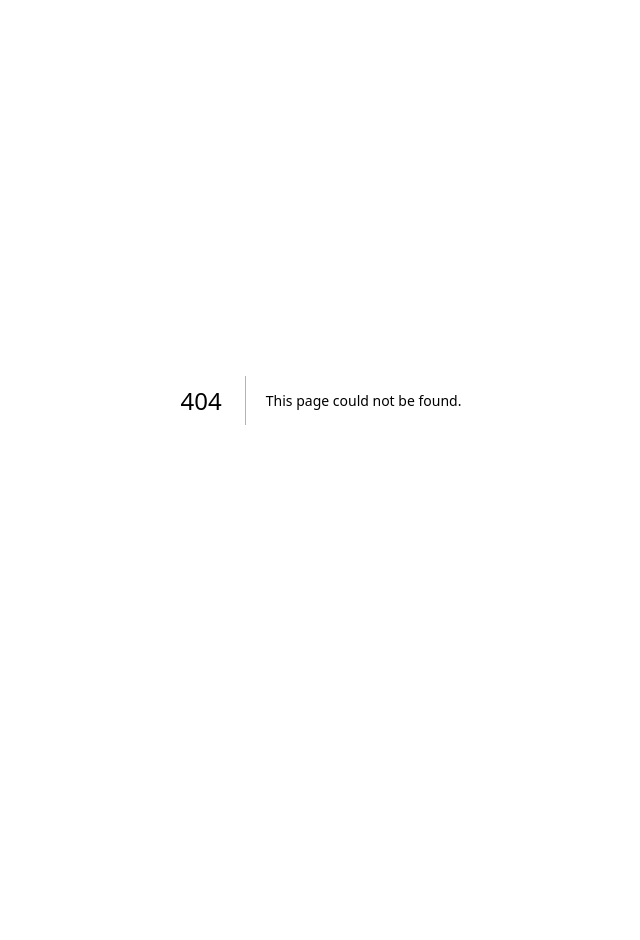
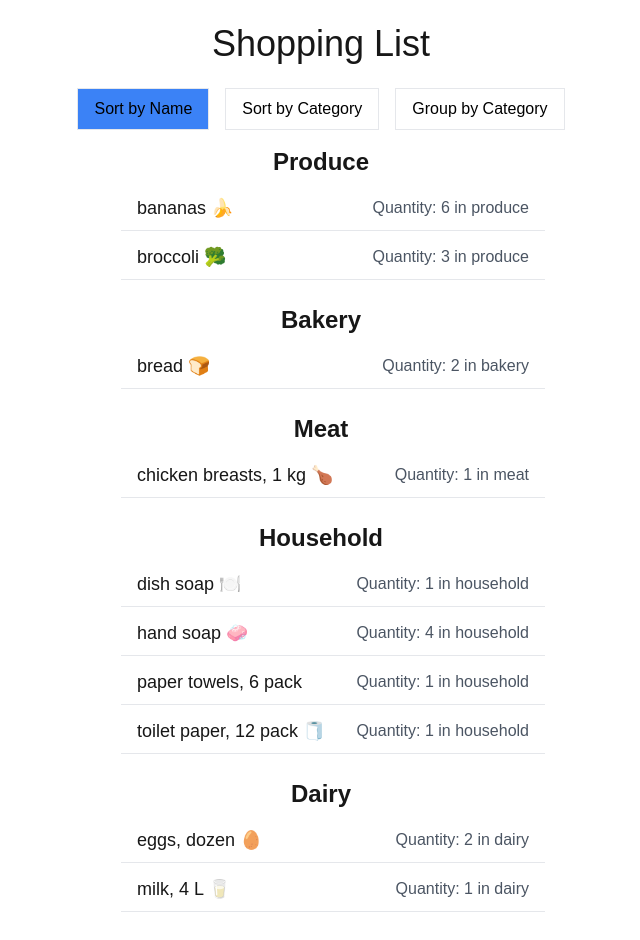
Before and after one commit to nicdraffin/cprg306-assignments, a Next.js app: page /week-6 in a window 1280 px wide. Before the commit this address had no page. Shown: the top 940 px of the page, without its empty margins (319-959 px from the left). Before the commit the page ends 800 px from the top, so only its background shows below. Built offline with nearby package versions, Linux system fonts and the light colour scheme.

Commit message:
Finished Assignment #6
Added item-list, item, items, and page in week-6 folder and completed Shopping List sorting.

```diff
--- a/app/page.js
+++ b/app/page.js
@@ -8,6 +8,7 @@ export default function Home() {
       <Link href="./week-3/" className="underline text-cyan-600 hover:text-cyan-300">Week 3 Page</Link> <br></br>
       <Link href="./week-4/" className="underline text-cyan-600 hover:text-cyan-300">Week 4 Page</Link> <br></br>
       <Link href="./week-5/" className="underline text-cyan-600 hover:text-cyan-300">Week 5 Page</Link> <br></br>
+      <Link href="./week-6/" className="underline text-cyan-600 hover:text-cyan-300">Week 6 Page</Link> <br></br>
     </main>
   );
 }
--- /dev/null
+++ b/app/week-6/item-list.js
@@ -0,0 +1,71 @@
+"use client"
+
+import { useState } from 'react';
+import Item from './item';
+import items from './items.json';
+
+export default function ItemList() {
+  const [sortBy, setSortBy] = useState('name');
+
+  const sortedItems = [...items].sort((a, b) => {
+    if (sortBy === 'name') {
+      return a.name.localeCompare(b.name);
+    } else if (sortBy === 'category') {
+      return a.category.localeCompare(b.category);
+    }
+    return 0;
+  });
+
+  const groupByCategory = (items) => {
+    return items.reduce((acc, item) => {
+      if (!acc[item.category]) {
+        acc[item.category] = [];
+      }
+      acc[item.category].push(item);
+      return acc;
+    }, {});
+  };
+
+  const groupedItems = groupByCategory(sortedItems);
+
+  return (
+    <div className="flex flex-col items-center">
+      <div className="mb-4">
+        <button
+          onClick={() => setSortBy('name')}
+          className={`px-4 py-2 mx-2 border text-black ${sortBy === 'name' ? 'bg-blue-500 text-black' : 'bg-white'}`}
+        >
+          Sort by Name
+        </button>
+        <button
+          onClick={() => setSortBy('category')}
+          className={`px-4 py-2 mx-2 border text-black ${sortBy === 'category' ? 'bg-blue-500 text-black' : 'bg-white'}`}
+        >
+          Sort by Category
+        </button>
+        <button
+          onClick={() => setSortBy('group')}
+          className={`px-4 py-2 mx-2 border text-black ${sortBy === 'group' ? 'bg-blue-500 text-black' : 'bg-white'}`}
+        >
+          Group by Category
+        </button>
+      </div>
+
+      {Object.keys(groupedItems).map(category => (
+        <div key={category} className="w-full max-w-md mb-6">
+          <h2 className="text-2xl font-semibold mb-2 text-center">{category.charAt(0).toUpperCase() + category.slice(1)}</h2>
+          <ul className="ml-6 space-y-1">
+            {groupedItems[category].map(item => (
+              <Item
+                key={item.id}
+                name={item.name}
+                quantity={item.quantity}
+                category={item.category}
+              />
+            ))}
+          </ul>
+        </div>
+      ))}
+    </div>
+  );
+}
--- /dev/null
+++ b/app/week-6/item.js
@@ -0,0 +1,9 @@
+export default function Item({ name, quantity, category }) {
+
+    return (
+      <li className="flex justify-between items-center border-b py-2 px-4">
+        <span className="font-medium text-lg">{name}</span>
+        <span className="text-gray-600">Quantity: {quantity} in {category}</span>
+      </li>
+    );
+  }
--- /dev/null
+++ b/app/week-6/items.json
@@ -0,0 +1,74 @@
+[
+    {
+      "id": "1h2GJKH12gkHG31h1H",
+      "name": "milk, 4 L 🥛",
+      "quantity": 1,
+      "category": "dairy"
+    },
+    {
+      "id": "2KJH3k2j3H1k2J3K1H",
+      "name": "bread 🍞",
+      "quantity": 2,
+      "category": "bakery"
+    },
+    {
+      "id": "3h2KJH3k2j3H1k2J3",
+      "name": "eggs, dozen 🥚",
+      "quantity": 2,
+      "category": "dairy"
+    },
+    {
+      "id": "4k2J3K1H2GJKH12gk",
+      "name": "bananas 🍌",
+      "quantity": 6,
+      "category": "produce"
+    },
+    {
+      "id": "5H1h1H2KJH3k2j3H",
+      "name": "broccoli 🥦",
+      "quantity": 3,
+      "category": "produce"
+    },
+    {
+      "id": "6H1k2J3K1H2GJKH1",
+      "name": "chicken breasts, 1 kg 🍗",
+      "quantity": 1,
+      "category": "meat"
+    },
+    {
+      "id": "7gkHG31h1H2KJH3k",
+      "name": "pasta sauce 🍝",
+      "quantity": 3,
+      "category": "canned goods"
+    },
+    {
+      "id": "8j3H1k2J3K1H2GJK",
+      "name": "spaghetti, 454 g 🍝",
+      "quantity": 2,
+      "category": "dry goods"
+    },
+    {
+      "id": "9H12gkHG31h1H2KJ",
+      "name": "toilet paper, 12 pack 🧻",
+      "quantity": 1,
+      "category": "household"
+    },
+    {
+      "id": "10H3k2j3H1k2J3K1",
+      "name": "paper towels, 6 pack",
+      "quantity": 1,
+      "category": "household"
+    },
+    {
+      "id": "11k2J3K1H2GJKH12",
+      "name": "dish soap 🍽️",
+      "quantity": 1,
+      "category": "household"
+    },
+    {
+      "id": "12GJKH12gkHG31h1",
+      "name": "hand soap 🧼",
+      "quantity": 4,
+      "category": "household"
+    }
+  ]
--- /dev/null
+++ b/app/week-6/page.js
@@ -0,0 +1,10 @@
+import ItemList from './item-list';
+
+export default function Page() {
+  return (
+    <main>
+        <h1 className='flex text-4xl py-6 justify-center'>Shopping List</h1>
+      <ItemList />
+    </main>
+  );
+}
```
